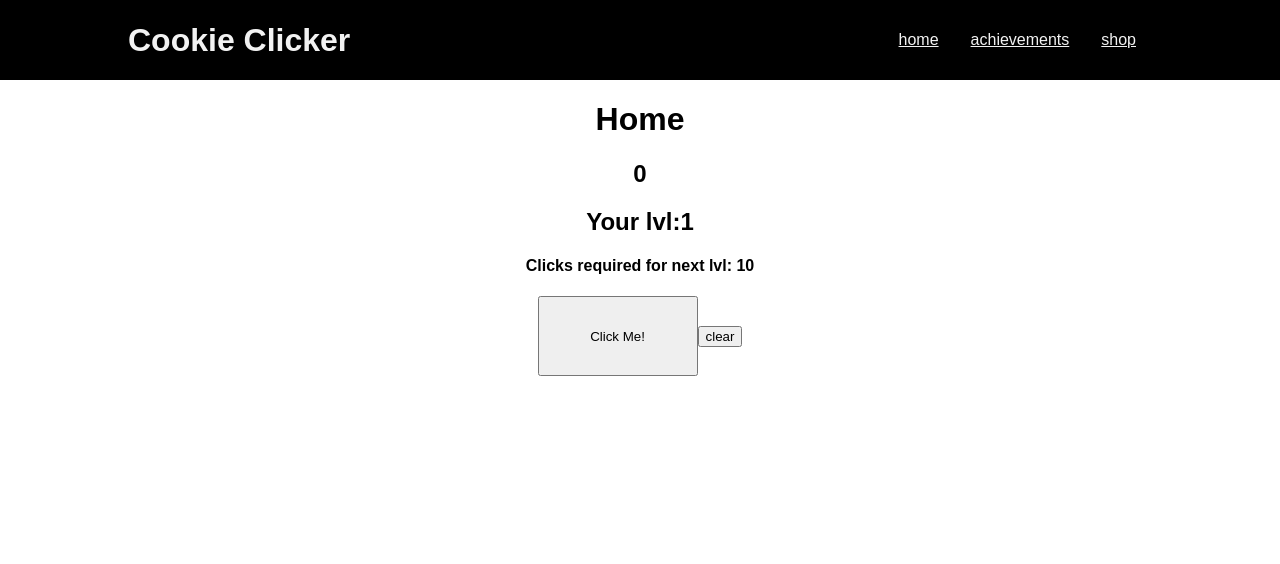
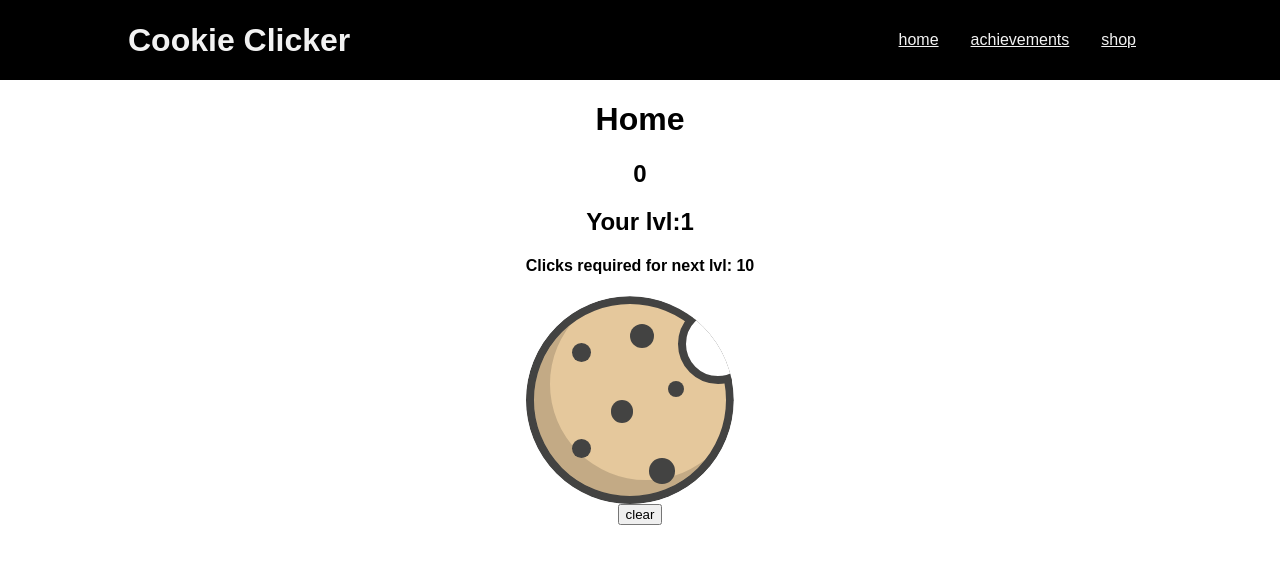
Before and after one commit to bm64/clicker-app, a React (Create React App) app: page / in a window 1280 px wide. Shown: the top 564 px of the page. Built offline with nearby package versions, Linux system fonts and the light colour scheme.

Commit message:
add cookie button styling and shake animation

```diff
--- a/src/App.js
+++ b/src/App.js
@@ -12,8 +12,9 @@ const App = () => {
   return (
     <div className="App">
       <ContextProvider>
+        <Navbar />
+        <div className="container">
           <AchievementMessage />
-        <Navbar />
           <Switch>
             <Route path="/achievements">
               <Achievements />
@@ -25,6 +26,7 @@ const App = () => {
               <Home />
             </Route>
           </Switch>
+        </div>
       </ContextProvider>
     </div>
   );
--- a/src/ClickerButton.jsx
+++ b/src/ClickerButton.jsx
@@ -1,12 +1,33 @@
-import React, {useContext} from "react"
+import React, { useContext, useState } from "react";
 import ClickerContext from "./clickerContext";
+import "./styles.css";
+const ClickerButton = ({ onClick }) => {
+  const { handleIncreaseClicks } = useContext(ClickerContext);
+  const [shake, setShake] = useState(false);
+  const handleShakeAnimation = () => {
+    setShake(true);
+    setTimeout(() => setShake(false), 300);
+  };
 
-const ClickerButton = ({onClick}) =>{
-  const { handleIncreaseClicks  } = useContext(ClickerContext)
-    return(<button onClick={()=>handleIncreaseClicks()}className="mainButton">
-        Click Me!
-    </button>)
-}
+  return (
+    <div
+      className={`cookie ${shake && `shake`}`}
+      onClick={() => {
+        handleIncreaseClicks();
+        handleShakeAnimation();
+      }}
+    >
+      <div className="cookie_bite"></div>
+      <div className="cookie_dotsWrap">
+        <div className="cookie_dot"></div>
+        <div className="cookie_dot"></div>
+        <div className="cookie_dot"></div>
+        <div className="cookie_dot"></div>
+        <div className="cookie_dot"></div>
+        <div className="cookie_dot"></div>
+      </div>
+    </div>
+  );
+};
 
-
-export default ClickerButton
+export default ClickerButton;
--- a/src/styles.css
+++ b/src/styles.css
@@ -20,6 +20,10 @@ body {
 }
 
 .container {
+  margin: 0 auto;
+  display: flex;
+  flex-direction: column;
+  align-items: center;
   max-width: 1400px;
 }
 
@@ -58,3 +62,108 @@ body {
   color: #e7e7e7;
   transition: all ease-out 0.3s;
 }
+
+/* Cookie button css */
+
+/* cookie */
+/******************************************************************************/
+.cookie {
+  position: relative;
+  width: 12rem;
+  height: 12rem;
+  border: 0.5rem solid #434342;
+  border-radius: 50%;
+  background-color: #e5c89c;
+  box-shadow: inset 1rem -1rem rgba(0, 0, 0, 0.15);
+  clip-path: circle(50% at 50% 50%);
+  cursor: pointer;
+}
+.cookie_bite {
+  position: absolute;
+  right: -2rem;
+  width: 4rem;
+  height: 4rem;
+  border: 0.5rem solid #434342;
+  border-radius: 50%;
+  background-color: #ffffff;
+}
+.cookie_dot {
+  position: absolute;
+  width: 1rem;
+  height: 1rem;
+  border-radius: 50%;
+  background-color: #434342;
+}
+.cookie_dot:nth-of-type(1) {
+  top: 10%;
+  left: 50%;
+  width: 1.5rem;
+  height: 1.5rem;
+}
+.cookie_dot:nth-of-type(2) {
+  top: 20%;
+  left: 20%;
+  width: 1.2rem;
+  height: 1.2rem;
+}
+.cookie_dot:nth-of-type(3) {
+  top: 40%;
+  left: 70%;
+}
+.cookie_dot:nth-of-type(4) {
+  top: 50%;
+  left: 40%;
+  width: 1.4rem;
+  height: 1.4rem;
+}
+.cookie_dot:nth-of-type(5) {
+  top: 70%;
+  left: 20%;
+  width: 1.2rem;
+  height: 1.2rem;
+}
+.cookie_dot:nth-of-type(6) {
+  top: 80%;
+  left: 60%;
+  width: 1.6rem;
+  height: 1.6rem;
+}
+
+.shake {
+  animation: shake 0.3s infinite;
+}
+@keyframes shake {
+  0% {
+    transform: translate(3px, 2px) rotate(0deg);
+  }
+  10% {
+    transform: translate(-2px, -3px) rotate(-3deg);
+  }
+  20% {
+    transform: translate(-4px, 1px) rotate(4deg);
+  }
+  30% {
+    transform: translate(-1px, 3px) rotate(0deg);
+  }
+  40% {
+    transform: translate(2px, -2px) rotate(2deg);
+  }
+  50% {
+    transform: translate(-2px, 3px) rotate(-2deg);
+  }
+  60% {
+    transform: translate(-4px, 2px) rotate(0deg);
+  }
+  70% {
+    transform: translate(3px, 0px) rotate(-3deg);
+  }
+  80% {
+    transform: translate(-2px, -2px) rotate(7deg);
+  }
+  90% {
+    transform: translate(2px, 2px) rotate(0deg);
+  }
+  100% {
+    transform: translate(2px, -2px) rotate(-2deg);
+  }
+}
```
Lines whose indentation alone changed are shown as unchanged.
